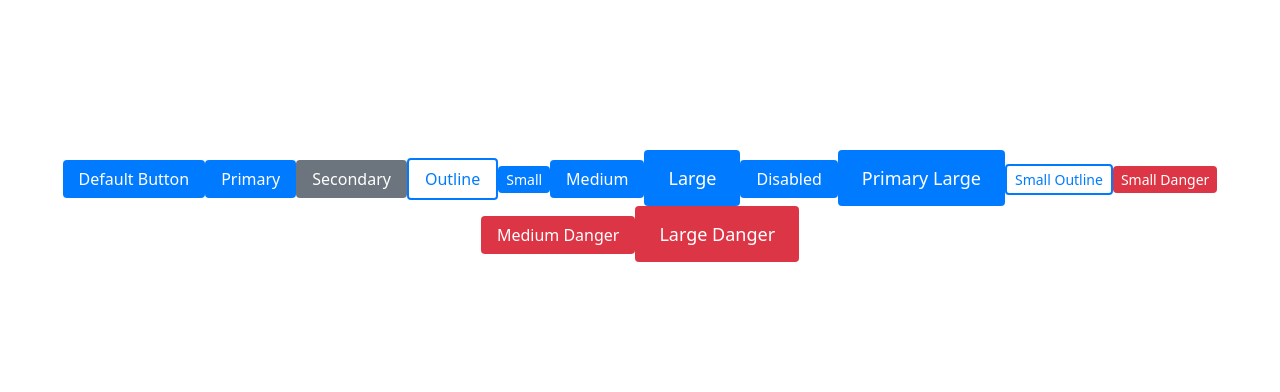
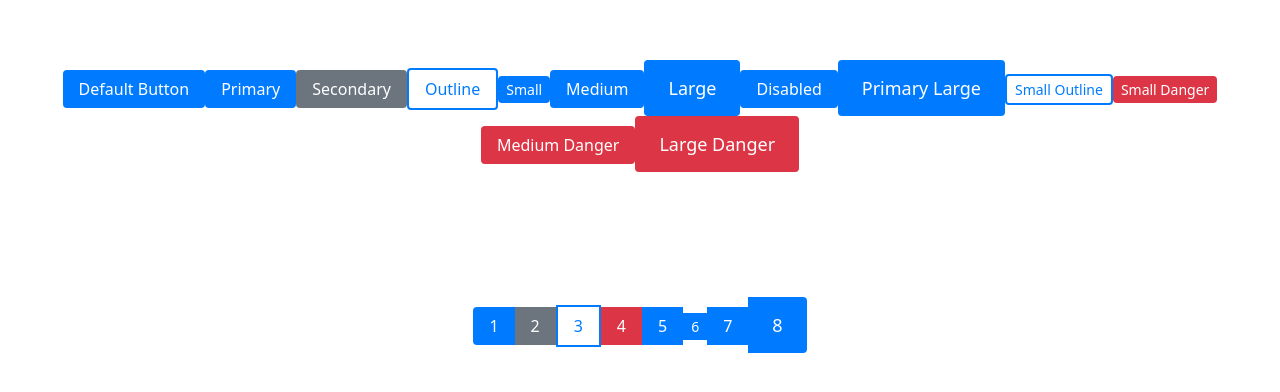
Before and after one commit to NonkNick/nonk-ui, a Vue app: page / in a window 1280 px wide. Shown: the part 256-648 px from the top of the page. Built offline with nearby package versions, Linux system fonts and the light colour scheme.

Commit message:
NkButtonGroup.vue Functionaliteit done. buttons mergen in een group. styling later. TODO: Styling verschillende formaten buttons naast elkaar in elkaar laten overlopen.

```diff
--- /dev/null
+++ b/playground/components/ButtonGroupDemo.vue
@@ -0,0 +1,26 @@
+<template>
+  <h1>NkButtonGroup demo</h1>
+
+  <NkButtonGroup>
+    <NkButton variant="primary">1</NkButton>
+    <NkButton variant="secondary">2</NkButton>
+    <NkButton variant="outline">3</NkButton>
+    <NkButton variant="danger">4</NkButton>
+    <NkButton variant="primary">5</NkButton>
+    <NkButton variant="primary" size="small">6</NkButton>
+    <NkButton variant="primary" size="medium">7</NkButton>
+    <NkButton variant="primary" size="large">8</NkButton>
+
+  </NkButtonGroup>
+
+</template>
+
+<script setup lang="ts">
+
+import {NkButtonGroup} from "@/components/ButtonGroup";
+import {NkButton} from "@/components/Button";
+</script>
+
+<style scoped>
+
+</style>
--- a/playground/components/Display.vue
+++ b/playground/components/Display.vue
@@ -1,9 +1,11 @@
 <template>
   <ButtonDemo/>
+  <ButtonGroupDemo/>
 </template>
 
 <script setup lang="ts">
 import ButtonDemo from "./ButtonDemo.vue";
+import ButtonGroupDemo from "./ButtonGroupDemo.vue";
 </script>
 
 <style scoped>
--- a/src/components/Button/index.ts
+++ b/src/components/Button/index.ts
@@ -1,4 +1,3 @@
 import NkButton from "./NkButton.vue";
 
 export { NkButton };
-export default NkButton;
--- /dev/null
+++ b/src/components/ButtonGroup/NkButtonGroup.scss
@@ -0,0 +1,15 @@
+@use '../../styles/variables' as *;
+@use '../../styles/mixins' as *;
+
+.nk-button-group {
+  .nk-button {
+    border-radius: 0;
+  }
+  .nk-button:first-child {
+    border-radius: $border-radius 0px 0px $border-radius;
+  }
+
+  .nk-button:last-child {
+    border-radius: 0px $border-radius $border-radius 0px;
+  }
+}
--- /dev/null
+++ b/src/components/ButtonGroup/NkButtonGroup.vue
@@ -0,0 +1,13 @@
+<template>
+  <div class="nk-button-group">
+    <slot></slot>
+  </div>
+</template>
+
+<script setup lang="ts">
+
+</script>
+
+<style lang="scss">
+@import './NkButtonGroup.scss';
+</style>
--- /dev/null
+++ b/src/components/ButtonGroup/index.ts
@@ -0,0 +1,3 @@
+import NkButtonGroup from "./NkButtonGroup.vue";
+
+export { NkButtonGroup };
--- a/src/index.ts
+++ b/src/index.ts
@@ -1 +1,2 @@
 export * from './components/Button';
+export * from './components/ButtonGroup';
```
Also changed, not shown: src/components/ButtonGroup/NkButtonGroup.ts (added).
